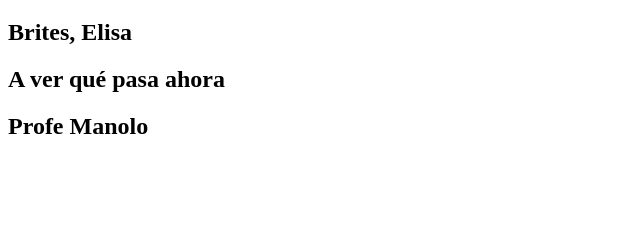
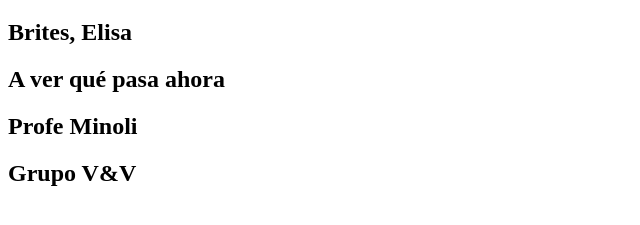
Before and after one commit to Elisa-AB/ProyectoIC, a website: page index.html in a window 1280 px wide. Shown: the part 61-286 px from the top of the page, without its empty margins (0-640 px from the left). Drawn offline with Linux system fonts and the light colour scheme.

Commit message:
agregué pruebas que no deberían pasar

```diff
--- a/index.html
+++ b/index.html
@@ -13,7 +13,8 @@
         <h1> Ingeniería y Calidad de Software </h1>
         <h2> Brites, Elisa</h2>
         <h2> A ver qué pasa ahora </h2>
-        <h2> Profe Manolo</h2>
+        <h2> Profe Minoli</h2>
+        <h2> Grupo V&V</h2>
         <script src="" async defer></script>
     </body>
     <div>
--- a/package.json
+++ b/package.json
@@ -4,7 +4,7 @@
   "description": "Evaluacion de Integracion Continua",
   "main": "index.html",
   "scripts": {
-  "test": "grep -q 'Minoli' index.html",
+  "test": "grep -q 'Minoli' index.html && ! grep -q 'grupo' index.html",
   "lint": "echo 'Linter simulado pasado'"
 },
   "author": "",
```
